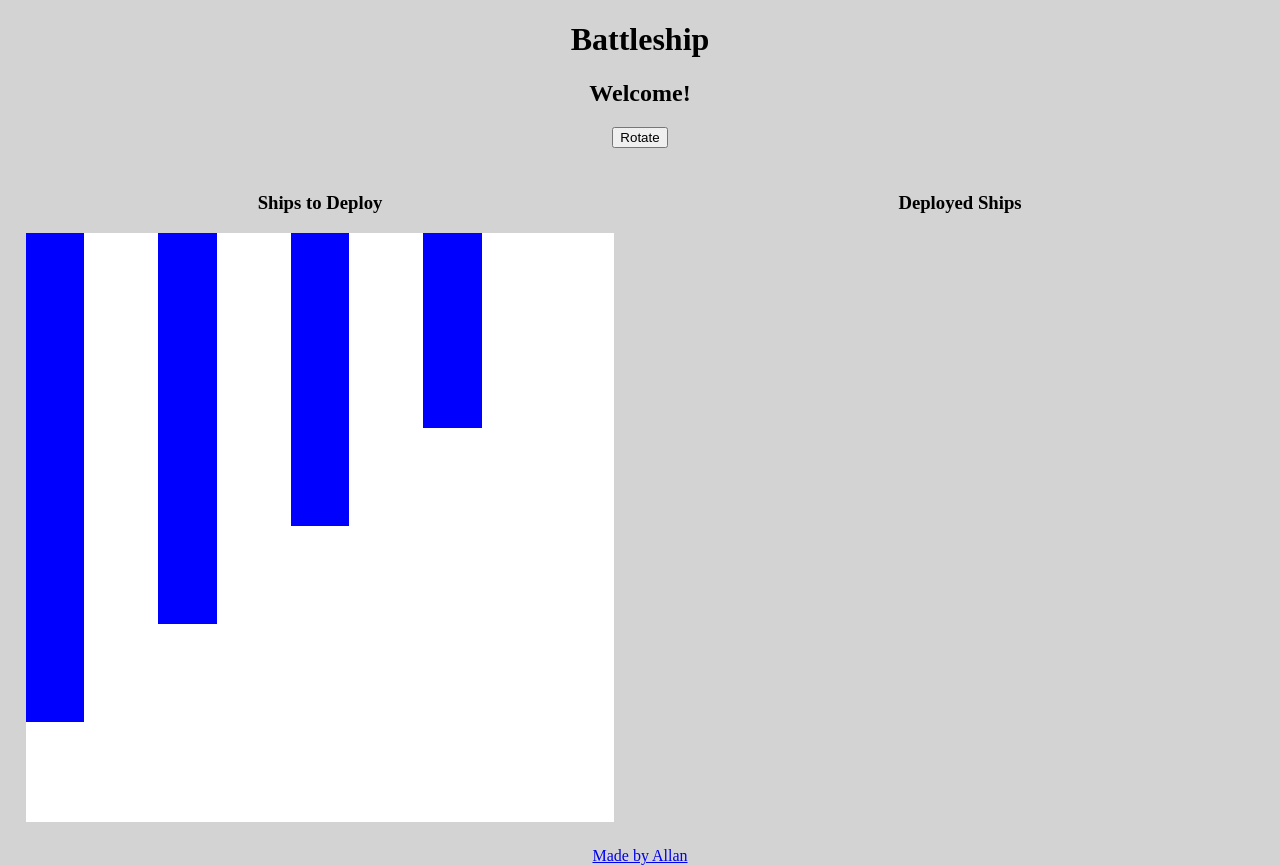
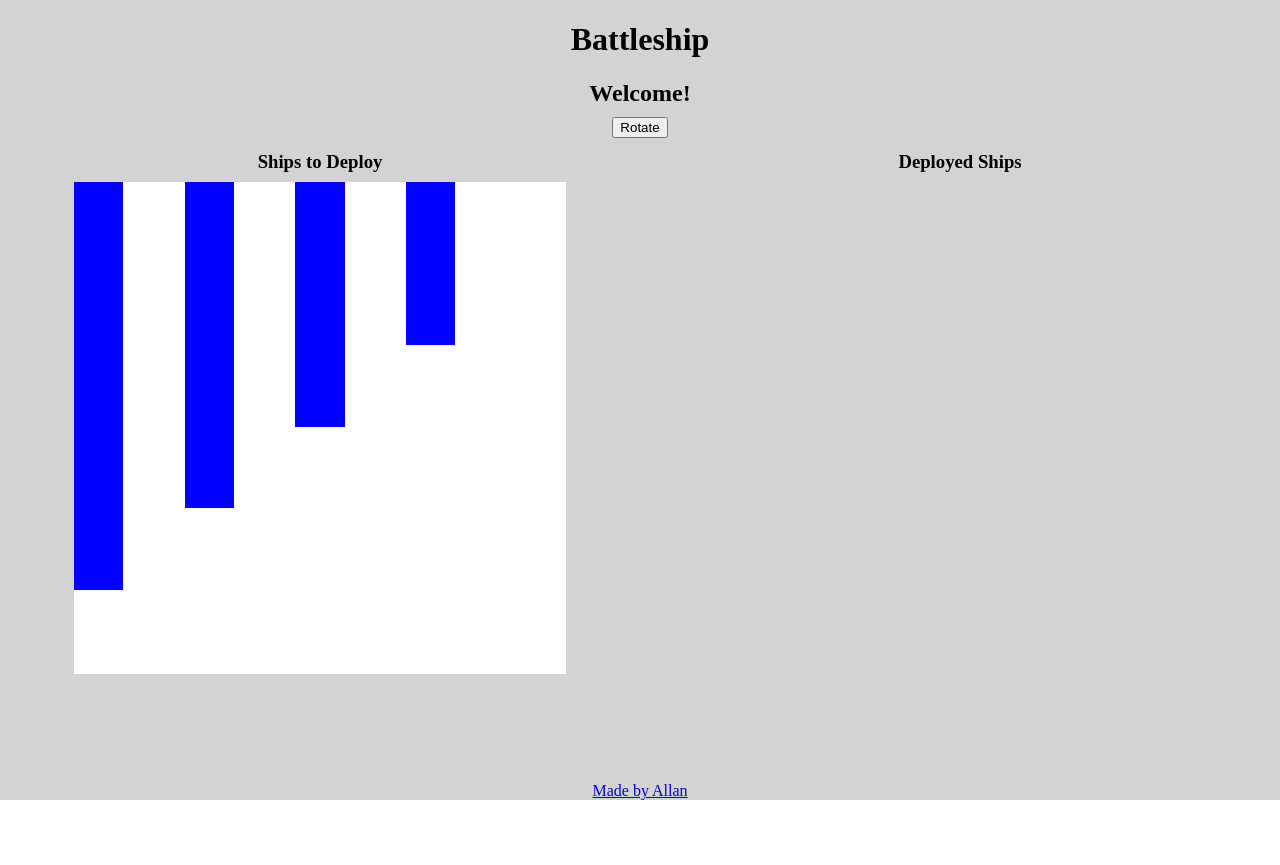
Before and after one commit to AllanChen-eng/Battleship, a website with bundled scripts: page index.html in a window 1280 px wide. Both pictures are taken after a click on the button "Deployment". After the commit the page ends 800 px from the top, so only its background shows below. Built offline with nearby package versions, Linux system fonts and the light colour scheme.

Commit message:
Add page scrolling bug fix Refactored styles.css to remove persistent overflow of page elements and better utilize space on page.

```diff
--- a/DeployementPage.js
+++ b/DeployementPage.js
@@ -15,8 +15,8 @@ export function DeployementPage(
   }
 
   function renderShipDeploymentPage() {
-    let left = document.querySelector("#player1-container");
-    let right = document.querySelector("#player2-container");
+    let left = document.querySelector("#player1-grid-container");
+    let right = document.querySelector("#player2-grid-container");
     left.innerHTML = "";
     right.innerHTML = "";
     // grid of avaiable ships
@@ -51,7 +51,6 @@ export function DeployementPage(
     const button = document.createElement("button");
     button.id = "rotation-btn";
     button.textContent = "Rotate";
-    console.log(availableShips + "" + player + "" + rotation);
     button.addEventListener("click", () => {
       renderShipDeploymentPage(availableShips, player);
       rotation = rotation === "vertical" ? "horizontal" : "vertical";
--- a/UIHandler.js
+++ b/UIHandler.js
@@ -4,9 +4,9 @@ export function UIFactory() {
     let newGrid = player.getGameboard().getBoard();
     if (player.getName().includes("player1")) {
       //This is the board the player attacks, therefore it should be on the "opponent's" side
-      location = "player1-container";
+      location = "player1-grid-container";
     } else if (player.getName().includes("player2")) {
-      location = "player2-container";
+      location = "player2-grid-container";
     } else {
       throw new Error("Unknown grid user. Please use player1 or player2");
     }
@@ -43,9 +43,9 @@ export function UIFactory() {
     //No event listeners here, just locations of hits and misses
     let newGrid = player.getGameboard().getBoard();
     if (player.getName().includes("player1")) {
-      location = "player1-container";
+      location = "player1-grid-container";
     } else if (player.getName().includes("player2")) {
-      location = "player2-container";
+      location = "player2-grid-container";
     } else {
       throw new Error("Unknown grid user. Please use player1 or player2");
     }
--- a/index.html
+++ b/index.html
@@ -17,11 +17,11 @@
     <div id="game-container">
       <div id="player1-card">
         <h3>Player 1</h3>
-        <div id="player1-container"></div>
+        <div id="player1-grid-container"></div>
       </div>
       <div id="player2-card">
         <h3>Player 2</h3>
-        <div id="player2-container"></div>
+        <div id="player2-grid-container"></div>
       </div>
     </div>
     <div id="footer" style="background-color: lightgray">
--- a/styles.css
+++ b/styles.css
@@ -10,7 +10,6 @@ body {
   text-align: center;
 }
 #game-container {
-  background-color: green;
   display: flex;
   flex-grow: 1;
 }
@@ -20,18 +19,6 @@ body {
 .gridBox {
   box-sizing: border-box;
   outline: 1px solid black;
-  aspect-ratio: 1/1;
-  min-width: 0;
-  min-height: 0;
-  display: flex;
-  align-items: center;
-  justify-content: center;
-}
-.borderlessBox{
-   box-sizing: border-box;
-  aspect-ratio: 1/1;
-  min-width: 0;
-  min-height: 0;
   display: flex;
   align-items: center;
   justify-content: center;
@@ -41,15 +28,14 @@ body {
   background-color: lightgray;
   display: flex;
   flex-direction: column;
-  justify-content: center;
   flex: 1;
   align-items: center;
-  padding: 2%;
+  padding: 1%;
 }
-#player1-container,#player2-container {
+#player1-grid-container,#player2-grid-container {
   display: flex;
   flex-wrap: wrap;
-  width: 100%;
+  width: 80%;
   aspect-ratio: 1/1;
 }
 #deployment-grid-container{
@@ -59,3 +45,9 @@ body {
   height: 100%;
   gap: 12.5%;
 }
+h2{
+  margin: 0 0 10px 0;
+}
+h3{
+  margin: 0 0 .5em 0;
+}
```
